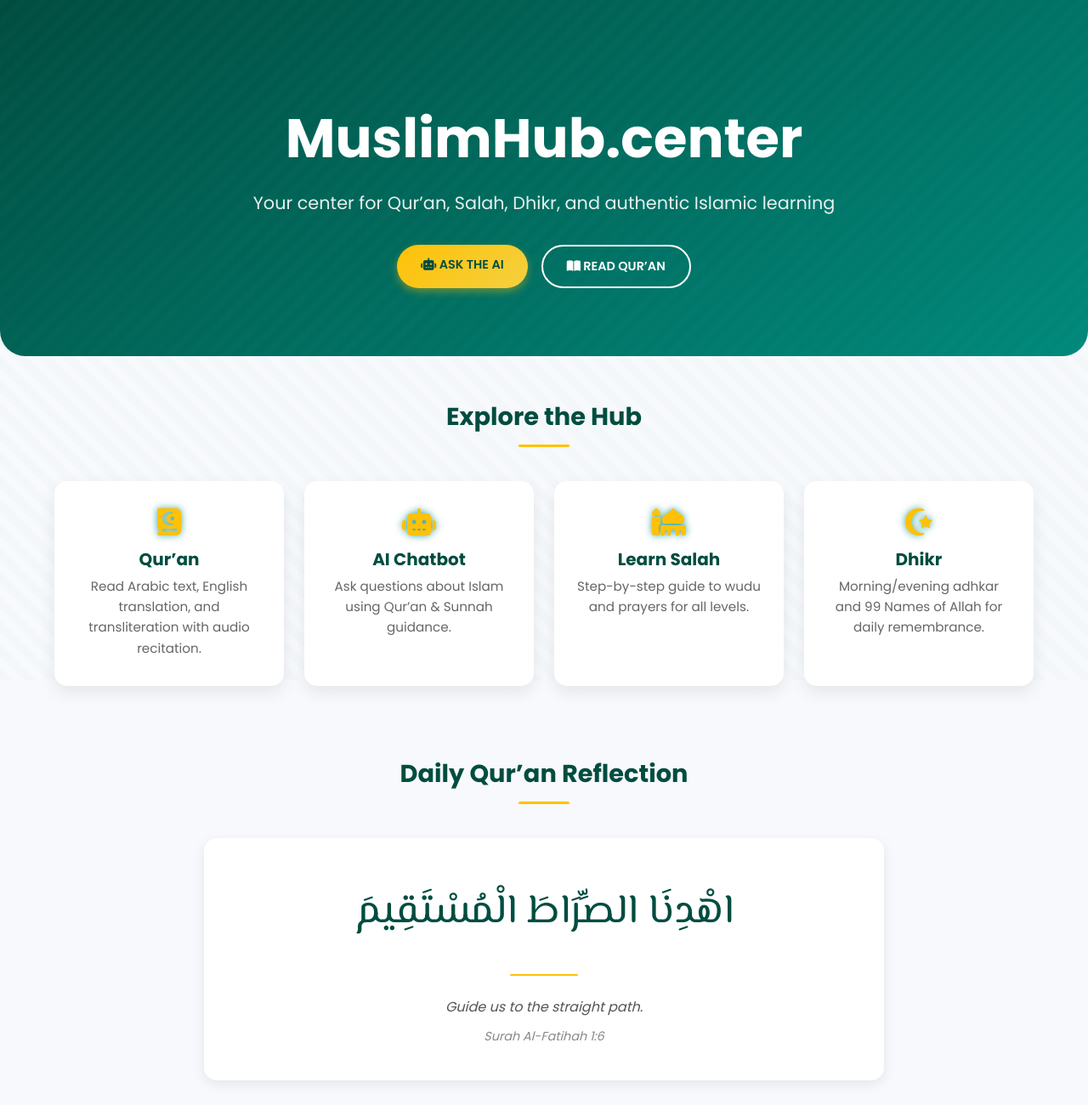
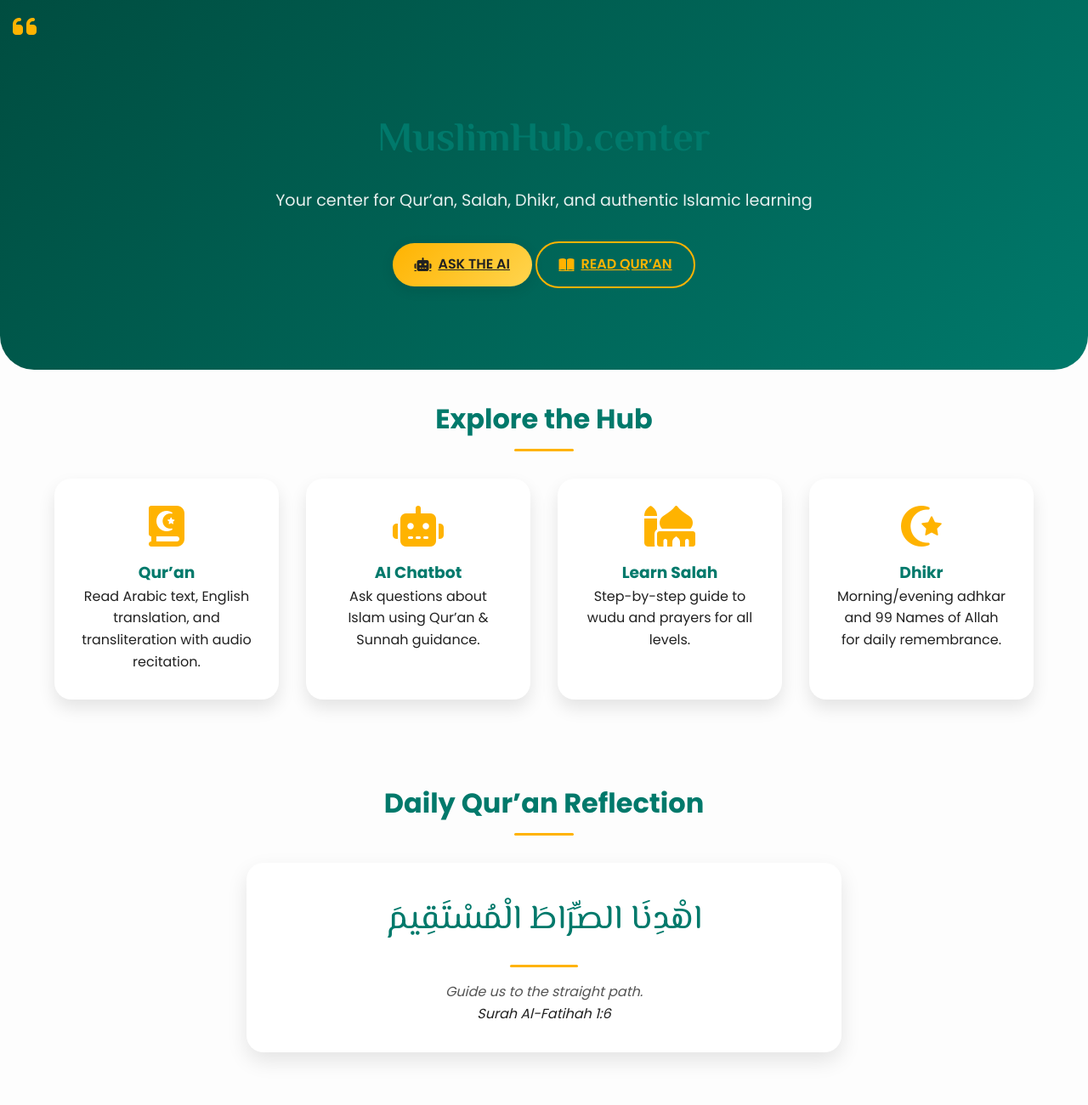
Before and after one commit to ytfi090/MuslimHub.cente, a plain HTML site: page index.html in a window 1280 px wide. Shown: the top 1300 px of the page at 85% size. Drawn offline with Linux system fonts and the light colour scheme.

Commit message:
Revise color palette and global styling
Updated color palette and global styles for improved design consistency and responsiveness.

```diff
--- a/style.css
+++ b/style.css
@@ -1,27 +1,18 @@
-/* --- Color Palette and Global Reset --- */
+/* --- Modern Color Palette --- */
+:root {
+    --primary-green: #00796b;        /* Emerald green */
+    --secondary-green: #004d40;      /* Darker green */
+    --accent-gold: #ffb300;          /* Gold accent */
+    --bg-light: #fdfdfd;             /* Light background */
+    --text-dark: #212121;            /* Primary text */
+    --text-light: #ffffff;           /* Light text */
+    --shadow: rgba(0,0,0,0.1);       /* Soft shadow */
 
-:root {
-    /* Emerald Green and Gold Palette */
-    --color-emerald-dark: #004d40; /* Dark Emerald for Footer/Accents */
-    --color-emerald-medium: #00897b; /* Main Emerald Green */
-    --color-gold: #ffc107; /* Primary Gold Accent */
-    --color-gold-soft: #f4d03f; /* Soft Gold for Gradients */
-    --color-white: #ffffff;
-    --color-off-white: #f7f9fc; /* Body Background */
-    --color-text: #333333;
-    --color-shadow-soft: rgba(0, 0, 0, 0.08); /* Light Shadow for Cards */
-    --color-shadow-strong: rgba(0, 77, 64, 0.2); /* Emerald tint shadow on hover */
-
-    /* Fonts (Must be linked in HTML head: Poppins and El Messiri) */
     --font-primary: 'Poppins', sans-serif;
     --font-arabic: 'El Messiri', 'Noto Kufi Arabic', serif;
-
-    /* Global Styling */
-    --border-radius-lg: 30px;
-    --border-radius-md: 15px;
 }
 
-/* Base Reset & Typography */
+/* --- Base Reset --- */
 * {
     margin: 0;
     padding: 0;
@@ -30,12 +21,13 @@
 
 body {
     font-family: var(--font-primary);
-    color: var(--color-text);
-    background-color: var(--color-off-white);
+    background-color: var(--bg-light);
+    color: var(--text-dark);
     line-height: 1.6;
-    min-height: 100vh;
+    scroll-behavior: smooth;
 }
 
+/* --- Container --- */
 .container {
     width: 90%;
     max-width: 1200px;
@@ -43,446 +35,227 @@ body {
     padding: 2rem 0;
 }
 
-a {
-    text-decoration: none;
-    color: var(--color-emerald-medium);
-    transition: color 0.3s;
-}
-
-a:hover {
-    color: var(--color-gold);
-}
-
+/* --- Headings --- */
 h1, h2, h3 {
     font-weight: 700;
-}
-
-/* --- Global Components --- */
-
-/* Subtly Geometric Background for the entire page (matching the faint background in the mockup) */
-body::before {
-    content: '';
-    position: fixed;
-    top: 0;
-    left: 0;
-    width: 100%;
-    height: 100%;
-    /* Subtle light green repeating pattern */
-    background: repeating-linear-gradient(
-        45deg,
-        rgba(0, 137, 123, 0.03),
-        rgba(0, 137, 123, 0.03) 10px,
-        transparent 10px,
-        transparent 20px
-    );
-    opacity: 0.5;
-    z-index: -1; /* Ensures content is on top */
+    color: var(--primary-green);
 }
 
 .section-title {
     text-align: center;
-    font-size: 1.8rem;
-    color: var(--color-emerald-dark);
-    margin-bottom: 2.5rem;
+    font-size: 2rem;
+    margin-bottom: 2rem;
     position: relative;
 }
 
 .section-title::after {
     content: '';
     display: block;
-    width: 60px;
+    width: 70px;
     height: 3px;
-    background-color: var(--color-gold);
+    background-color: var(--accent-gold);
     margin: 10px auto 0;
     border-radius: 5px;
 }
 
-.card {
-    background-color: var(--color-white);
-    border-radius: var(--border-radius-md);
+/* --- Buttons --- */
+.btn {
+    display: inline-flex;
+    align-items: center;
+    gap: 0.5rem;
+    padding: 0.8rem 1.6rem;
+    border-radius: 50px;
+    font-weight: 600;
+    text-transform: uppercase;
+    cursor: pointer;
+    transition: 0.3s;
+    border: none;
+}
+
+.btn-primary {
+    background: linear-gradient(135deg, var(--accent-gold), #ffd54f);
+    color: var(--text-dark);
+    box-shadow: 0 4px 15px var(--shadow);
+}
+
+.btn-primary:hover {
+    transform: scale(1.05);
+}
+
+.btn-secondary {
+    border: 2px solid var(--accent-gold);
+    color: var(--accent-gold);
+    background: transparent;
+}
+
+.btn-secondary:hover {
+    background-color: var(--accent-gold);
+    color: var(--text-dark);
+}
+
+/* --- Hero Section --- */
+.hero-section {
+    background: linear-gradient(135deg, var(--secondary-green), var(--primary-green));
+    color: var(--text-light);
+    padding: 6rem 2rem 4rem;
+    border-bottom-left-radius: 40px;
+    border-bottom-right-radius: 40px;
+    text-align: center;
+    position: relative;
+    overflow: hidden;
+}
+
+.hero-content .headline {
+    font-family: var(--font-arabic);
+    font-size: 3rem;
+    margin-bottom: 1rem;
+}
+
+.hero-content .subtext {
+    font-size: 1.2rem;
+    opacity: 0.9;
+    margin-bottom: 2rem;
+}
+
+/* --- Feature Cards --- */
+.cards-grid {
+    display: grid;
+    grid-template-columns: repeat(auto-fit, minmax(250px, 1fr));
+    gap: 2rem;
+}
+
+.feature-card {
+    background: var(--text-light);
     padding: 2rem;
-    box-shadow: 0 8px 20px var(--color-shadow-soft);
+    border-radius: 20px;
+    text-align: center;
+    box-shadow: 0 10px 20px var(--shadow);
     transition: transform 0.3s, box-shadow 0.3s;
 }
 
-.card:hover {
-    transform: translateY(-5px);
-    box-shadow: 0 12px 25px var(--color-shadow-strong);
-}
-
-.icon-gold {
-    color: var(--color-gold);
-}
-
-/* --- Buttons --- */
-.btn {
-    display: inline-block;
-    padding: 0.75rem 1.75rem;
-    border-radius: 50px;
-    font-weight: 600;
-    text-transform: uppercase;
-    transition: all 0.3s;
-    font-size: 0.9rem;
-    border: none;
-    cursor: pointer;
-}
-
-.btn-primary {
-    background: linear-gradient(135deg, var(--color-gold), var(--color-gold-soft));
-    color: var(--color-emerald-dark);
-    box-shadow: 0 4px 10px rgba(255, 193, 7, 0.4);
-}
-
-.btn-secondary {
-    background-color: transparent;
-    border: 2px solid var(--color-white);
-    color: var(--color-white);
-}
-
-.btn-secondary:hover {
-    background-color: rgba(255, 255, 255, 0.1);
-    border-color: var(--color-gold);
-    color: var(--color-gold);
-}
-
-
-/* --- 1. Hero Section --- */
-.hero-section {
-    /* Gradient matching the mockup */
-    background: linear-gradient(150deg, var(--color-emerald-dark) 0%, var(--color-emerald-medium) 100%);
-    color: var(--color-white);
-    padding: 5rem 0 3rem;
-    border-bottom-left-radius: var(--border-radius-lg);
-    border-bottom-right-radius: var(--border-radius-lg);
-    position: relative;
-    overflow: hidden;
-    text-align: left; /* Aligned left in mockup */
-}
-
-/* Overlay for Mosque Silhouette / Geometric Pattern (Using a placeholder for the image) */
-.hero-section::after {
-    content: '';
-    position: absolute;
-    bottom: 0;
-    right: 0;
-    width: 100%;
-    height: 100%;
-    /* This needs a real image (URL) of a dark, low-opacity mosque skyline */
-    background: url('path/to/mosque-silhouette.png') bottom right no-repeat,
-                repeating-linear-gradient(
-                    135deg,
-                    rgba(255, 255, 255, 0.05),
-                    rgba(255, 255, 255, 0.05) 8px,
-                    transparent 8px,
-                    transparent 16px
-                );
-    background-blend-mode: overlay;
-    background-size: cover;
-    opacity: 0.25;
-    z-index: 1;
-}
-
-.hero-content {
-    position: relative;
-    z-index: 2;
-    padding: 0 5%;
-}
-
-.headline {
-    font-size: 2.5rem;
-    margin-bottom: 0.5rem;
-    font-family: var(--font-primary); /* Keeping the headline in Poppins for strong impact */
-    font-weight: 800;
-}
-
-.subtext {
-    font-size: 1rem;
-    margin-bottom: 2rem;
-    opacity: 0.9;
-}
-
-.hero-buttons {
-    display: flex;
-    gap: 1rem;
-}
-
-/* --- 2. Feature Cards Section --- */
-.feature-cards-section {
-    padding-top: 3rem;
-}
-
-.cards-grid {
-    display: grid;
-    grid-template-columns: 1fr;
-    gap: 1.5rem;
-}
-
-.feature-card {
-    text-align: left; /* Matching mockup */
-    padding: 1.5rem;
+.feature-card:hover {
+    transform: translateY(-10px);
+    box-shadow: 0 15px 30px var(--shadow);
 }
 
 .feature-card i {
-    font-size: 2rem;
-    float: right; /* Icon positioned to the right of the text */
-    margin-left: 1rem;
-    /* Gold color with the requested soft emerald glow */
-    color: var(--color-gold);
-    text-shadow: 0 0 8px rgba(0, 137, 123, 0.8);
+    font-size: 3rem;
+    color: var(--accent-gold);
+    margin-bottom: 1rem;
 }
 
-.feature-card h3 {
-    color: var(--color-emerald-dark);
-    margin-bottom: 0.25rem;
-    font-size: 1.25rem;
+/* --- Daily Ayah & Hadith --- */
+.daily-ayah-section, .daily-hadith-section {
+    text-align: center;
+    padding: 4rem 1rem;
 }
 
-.feature-card p {
-    font-size: 0.9rem;
-    color: #666;
-}
-
-
-/* --- 3. Daily Ayah Section --- */
-.daily-ayah-section {
-    background-color: transparent;
-    text-align: center;
-    padding: 3rem 0;
-}
-
-.ayah-card {
-    padding: 2.5rem;
-    max-width: 800px;
-    margin: 0 auto;
-    background-color: var(--color-white);
-    border-radius: var(--border-radius-md);
-    box-shadow: 0 5px 15px var(--color-shadow-soft);
+.ayah-card, .hadith-card {
+    background: var(--text-light);
+    padding: 2rem;
+    border-radius: 20px;
+    box-shadow: 0 10px 25px var(--shadow);
+    max-width: 700px;
+    margin: 1rem auto;
 }
 
 .ayah-arabic {
     font-family: var(--font-arabic);
-    font-size: 2.2rem;
-    color: var(--color-emerald-dark);
+    font-size: 2.5rem;
+    color: var(--primary-green);
+    line-height: 1.8;
     margin-bottom: 1rem;
-    line-height: 2;
 }
 
 .gold-divider {
     width: 80px;
-    height: 2px;
-    background-color: var(--color-gold);
-    margin: 1.5rem auto;
+    height: 3px;
+    background: var(--accent-gold);
+    margin: 1rem auto;
     border-radius: 5px;
 }
 
 .ayah-translation {
     font-style: italic;
     color: #555;
-    margin-bottom: 0.5rem;
-    font-size: 1rem;
 }
 
-cite {
-    font-size: 0.9rem;
-    color: #888;
-}
-
-/* --- 4. Daily Hadith Section --- */
-.daily-hadith-section {
-    padding-top: 0;
-}
-
-.hadith-card {
-    padding: 2.5rem;
+.hadith-text {
+    font-size: 1.2rem;
+    padding-left: 3rem;
     position: relative;
-    max-width: 800px;
-    margin: 0 auto;
-    border: 1px solid rgba(0, 77, 64, 0.1);
-    background-color: var(--color-white);
 }
 
 .quote-icon {
-    font-size: 2.5rem;
     position: absolute;
+    font-size: 2rem;
+    color: var(--accent-gold);
+    left: 15px;
     top: 15px;
-    left: 20px;
-    color: var(--color-gold);
-    opacity: 0.8;
 }
 
-.hadith-text {
-    font-size: 1.1rem;
-    margin-bottom: 1rem;
-    padding-left: 4rem; /* Space for the quote icon */
-    font-style: italic;
-    color: #444;
-}
-
-.hadith-card cite {
-    display: block;
-    text-align: right;
-    font-size: 0.9rem;
-    color: var(--color-emerald-medium);
-}
-
-/* --- 5. About MuslimHub.center --- */
+/* --- About Section --- */
 .about-section {
     text-align: center;
-    padding: 3rem 0;
-}
-
-.mission-text {
-    font-size: 1.1rem;
-    max-width: 800px;
-    margin: 0 auto 2rem;
-    color: #555;
+    padding: 4rem 1rem;
 }
 
 .mission-icons {
     display: flex;
-    flex-wrap: wrap;
     justify-content: center;
     gap: 2rem;
-}
-
-.mission-item {
-    font-weight: 600;
-    color: var(--color-emerald-dark);
-    font-size: 1rem;
-    display: flex;
-    align-items: center;
+    margin-top: 2rem;
 }
 
 .mission-item i {
-    color: var(--color-gold);
+    color: var(--accent-gold);
     margin-right: 0.5rem;
-    font-size: 1.2rem;
 }
 
-/* --- 6. Footer --- */
+/* --- Footer --- */
 .site-footer {
-    background-color: var(--color-emerald-dark);
-    color: var(--color-white);
-    padding-top: 3rem;
-    border-top-left-radius: var(--border-radius-lg);
-    border-top-right-radius: var(--border-radius-lg);
-    margin-top: 3rem;
+    background: var(--secondary-green);
+    color: var(--text-light);
+    padding: 3rem 1rem 2rem;
+    border-top-left-radius: 40px;
+    border-top-right-radius: 40px;
 }
 
 .footer-grid {
     display: grid;
-    grid-template-columns: 1fr 1fr;
+    grid-template-columns: repeat(auto-fit, minmax(200px, 1fr));
     gap: 2rem;
-    padding-bottom: 2rem;
+    margin-bottom: 2rem;
 }
 
 .footer-heading {
-    color: var(--color-gold);
-    font-size: 1.1rem;
-    margin-bottom: 0.75rem;
+    color: var(--accent-gold);
+    margin-bottom: 0.5rem;
 }
 
-.gold-thin-divider {
-    width: 40px;
-    height: 1px;
-    background-color: var(--color-gold);
-    margin-bottom: 1rem;
+.site-footer a {
+    color: var(--text-light);
+    display: block;
+    margin-bottom: 0.5rem;
+    transition: color 0.3s;
 }
 
-.site-footer ul {
-    list-style: none;
-    padding: 0;
-}
-
-.site-footer ul li a {
-    color: var(--color-white);
-    opacity: 0.8;
-    display: block;
-    padding: 0.3rem 0;
-    font-size: 0.95rem;
-}
-
-.site-footer ul li a:hover {
-    color: var(--color-gold);
-    opacity: 1;
+.site-footer a:hover {
+    color: var(--accent-gold);
 }
 
 .copyright {
-    border-top: 1px solid rgba(255, 255, 255, 0.15);
-    padding: 1.5rem 0;
     text-align: center;
-    font-size: 0.8rem;
+    font-size: 0.85rem;
     opacity: 0.7;
 }
 
-/* --- Desktop / Tablet Responsive Adjustments --- */
-@media (min-width: 768px) {
-    .hero-section {
-        padding: 7rem 0 5rem;
-        text-align: center;
+/* --- Responsive --- */
+@media (max-width: 768px) {
+    .headline {
+        font-size: 2.5rem;
     }
-
-    .hero-content {
-        max-width: 800px;
-        margin: 0 auto;
-        padding: 0;
-    }
-
-    .headline {
-        font-size: 4rem;
-    }
-
-    .subtext {
-        font-size: 1.3rem;
-    }
-
-    .hero-buttons {
-        justify-content: center;
-    }
-
-    .cards-grid {
-        grid-template-columns: repeat(4, 1fr);
-    }
-
-    .feature-card {
-        text-align: center;
-        padding: 2rem 1.5rem;
-    }
-
-    .feature-card i {
-        float: none;
-        margin: 0 0 0.75rem 0;
-    }
-
-    .feature-card p {
-        font-size: 0.95rem;
-    }
-
     .ayah-arabic {
-        font-size: 3rem;
-    }
-
-    .hadith-text {
-        padding-left: 0;
-        padding-right: 0;
-        font-size: 1.2rem;
-        text-align: center;
-        max-width: 700px;
-        margin: 0 auto 1rem;
-    }
-
-    .quote-icon {
-        top: 20px;
-        left: 50%;
-        transform: translateX(-50%);
-        font-size: 3rem;
-    }
-
-    .hadith-card cite {
-        text-align: center;
-    }
-
-    .footer-grid {
-        grid-template-columns: repeat(4, 1fr);
+        font-size: 2rem;
     }
 }
```
